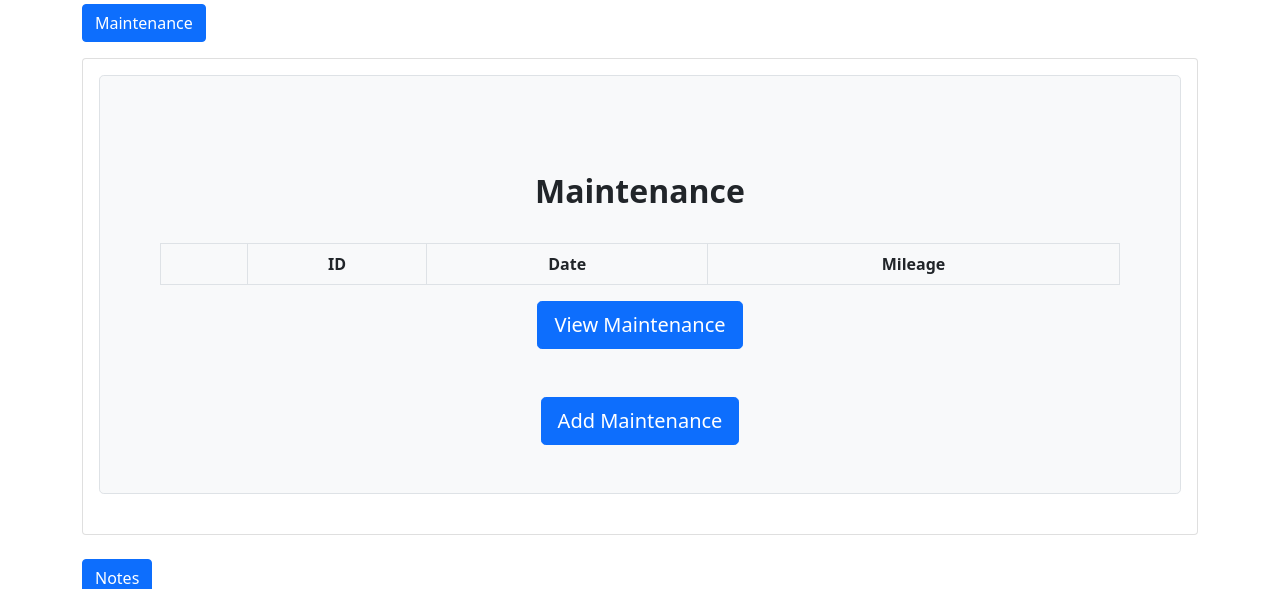
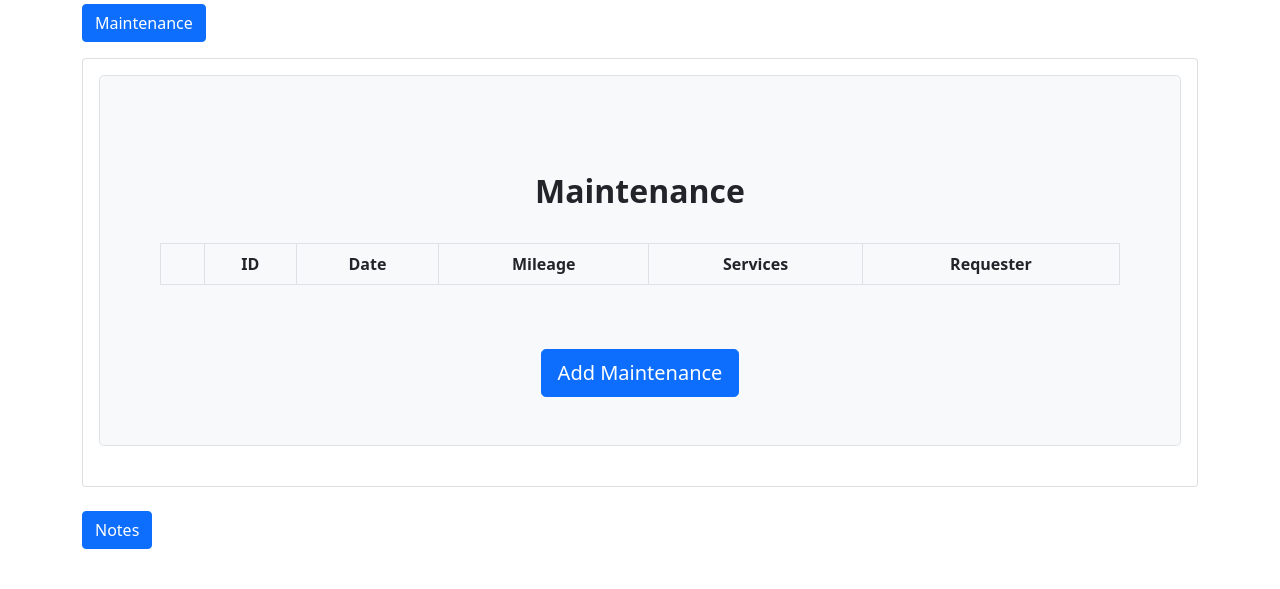
Before and after one commit to CodyBu/Truck-Tracker, a Flask app: page /vehicles/vehicle-profile in a window 1280 px wide, after a click on "Maintenance". Shown: the part 610-1199 px from the top of the page. After the commit the page ends 1159 px from the top, so only its background shows below. Run offline with Flask 2, Linux system fonts and the light colour scheme; a user stored in the database is signed in; data comes from the database, SQL or seed files in the repository; tables that the repository leaves empty hold one stand-in row (values such as "Sample post"); lists and menus that the app fills with data are empty; some libraries are stand-ins or nearby versions.

Commit message:
modified for listing service in Maintenance table of the web

```diff
--- a/templates/vehicle-profile.html
+++ b/templates/vehicle-profile.html
@@ -60,6 +60,8 @@
                 <th scope="col">ID</th>
                 <th scope="col">Date</th>
                 <th scope="col">Mileage</th>
+                <th scope="col">Services</th>
+                <th scope="col">Requester</th>
 
               </tr>
               </thead>
@@ -70,11 +72,19 @@
                   <td>{{ vehicle.VehicleID }}</td>
                   <td>{{ entry.EntryDate }}</td>
                   <td>{{ entry.MileageAtTime }}</td>
+                  <td><ul>
+                    {% for service in serviceList %}
+                    {% if service.Entry == entry.EntryID %}
+                      <li>{{ service.Service }}</li>
+                    {% endif %}
+                  {% endfor %}
+                  </ul>
+                  </td>
+                  <th>{{ entry.Requester }}</th>
                 </tr>
               </tbody>
                 {% endfor %}
             </table>
-              <input class="btn btn-primary btn-lg btn-block" type="submit" value="View Maintenance">
 
             </form>
         </div>
@@ -101,6 +111,7 @@
                 <th scope="col">ID</th>
                 <th scope="col">Date</th>
                 <th scope="col">Mileage</th>
+
               </tr>
               </thead>
                   {% for entry in entries %}
```
